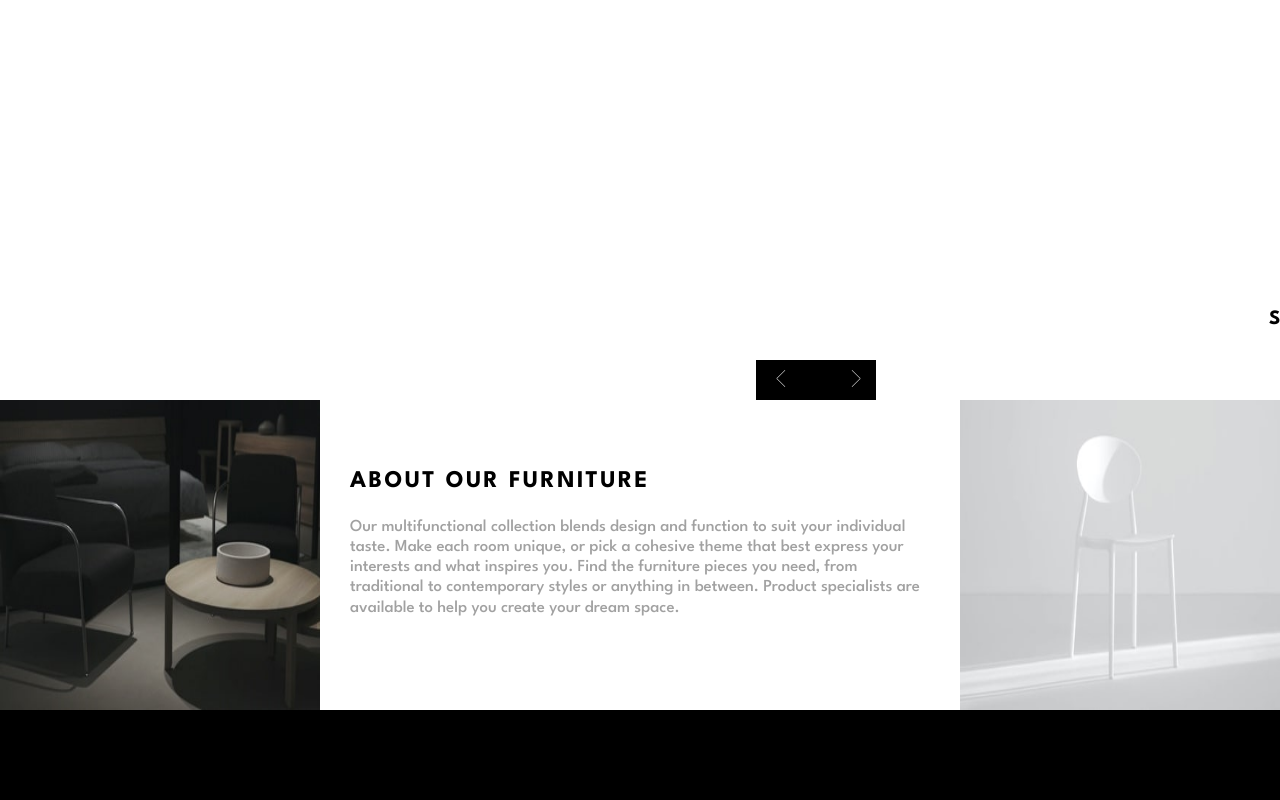
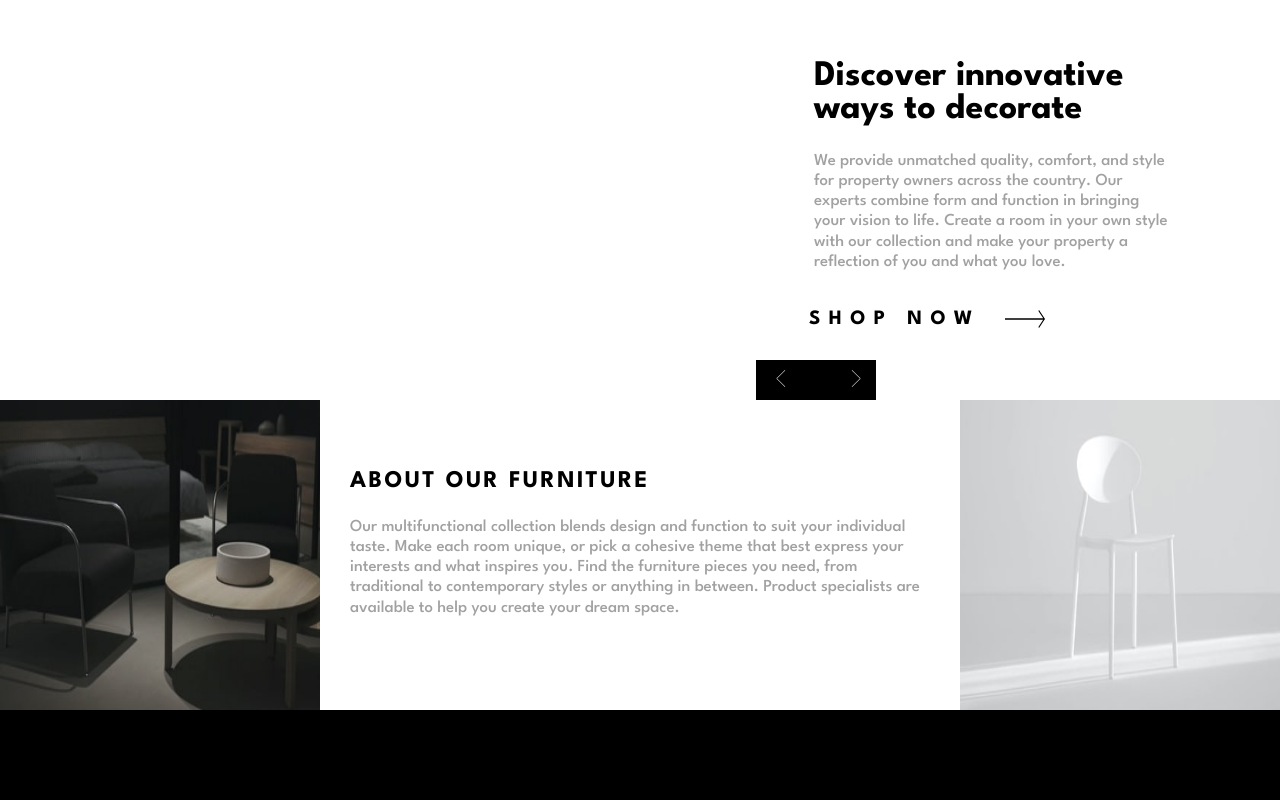
Before and after one commit to Jlbspyder/Room-Homepage, a React (Vite) app: page / in a window 1280 px wide. Shown: the top 800 px of the page. Built offline with nearby package versions, Linux system fonts and the light colour scheme.

Commit message:
Update index.css

```diff
--- a/src/index.css
+++ b/src/index.css
@@ -69,6 +69,7 @@ p {
 }
 .wrapper{
   width: 414px;
+  animation: slideFromRight 0.3s ease-in-out;
 }
 .wrapper2 {
   width: 414px;
```
